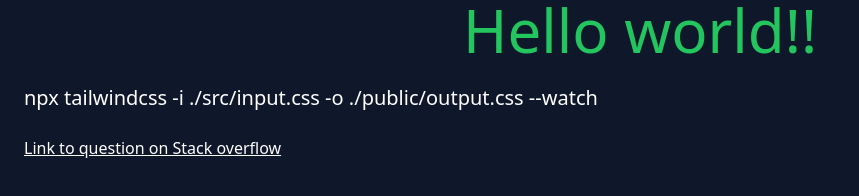
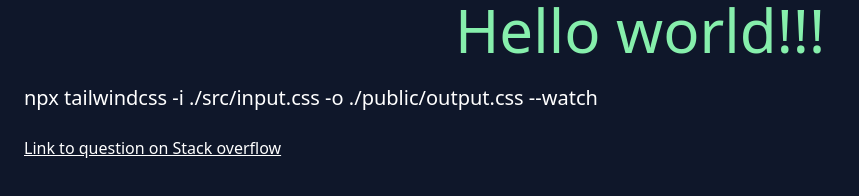
Before and after one commit to SergeyDavidovich/Tailwind-Cli-Mini-Start, a plain HTML site: page public/index.html in a window 1280 px wide. Shown: the whole page, without its empty margins (0-859 px from the left). Drawn offline with Linux system fonts and the light colour scheme.

Commit message:
no comments

```diff
--- a/public/index.html
+++ b/public/index.html
@@ -7,8 +7,8 @@
   <link href="output.css" rel="stylesheet">
 </head>
 <body class="bg-slate-900">
-  <h1 class="text-6xl text-center text-green-500">
-    Hello world!!
+  <h1 class="text-6xl text-center text-green-300">
+    Hello world!!!
   </h1>
   <p class="m-6 text-xl text-white">npx tailwindcss -i ./src/input.css -o ./public/output.css --watch</p>
 
```
Also changed, not shown: public/output.css.
